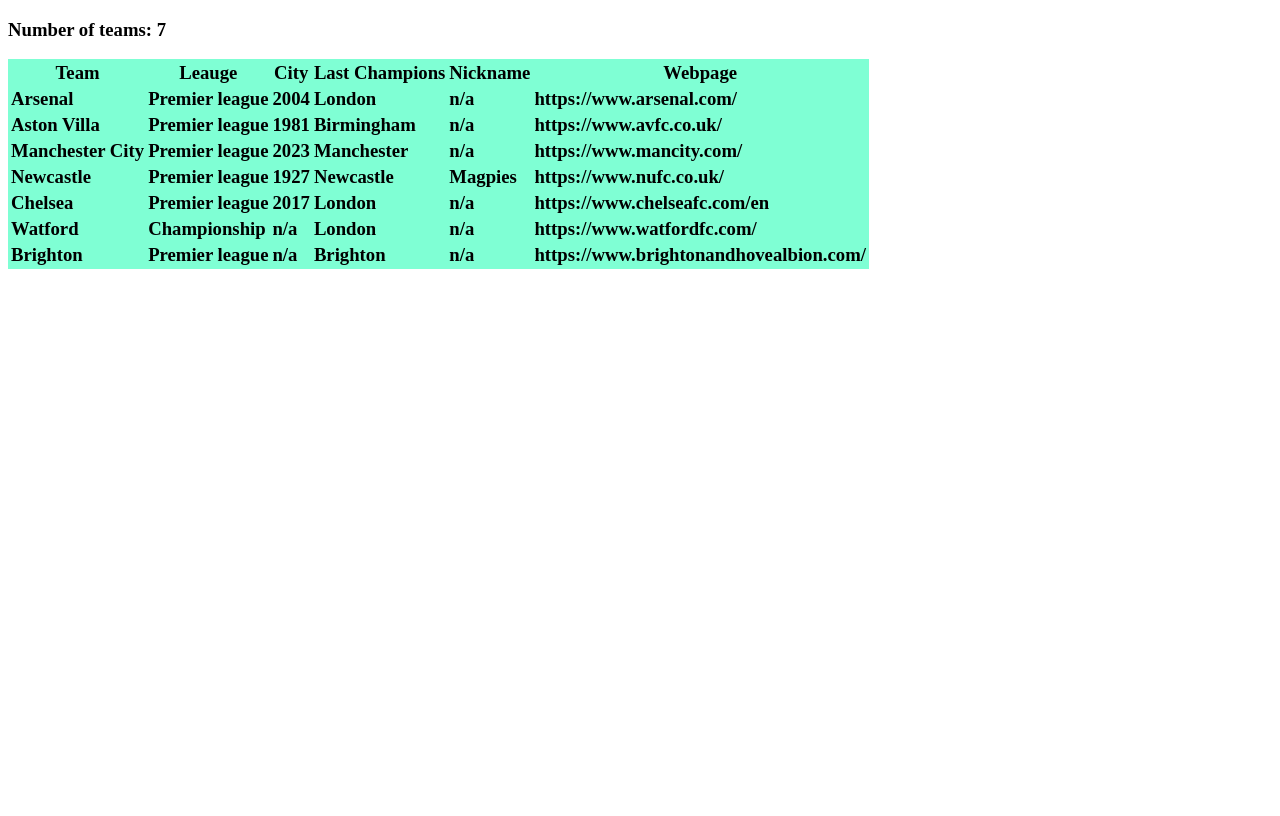
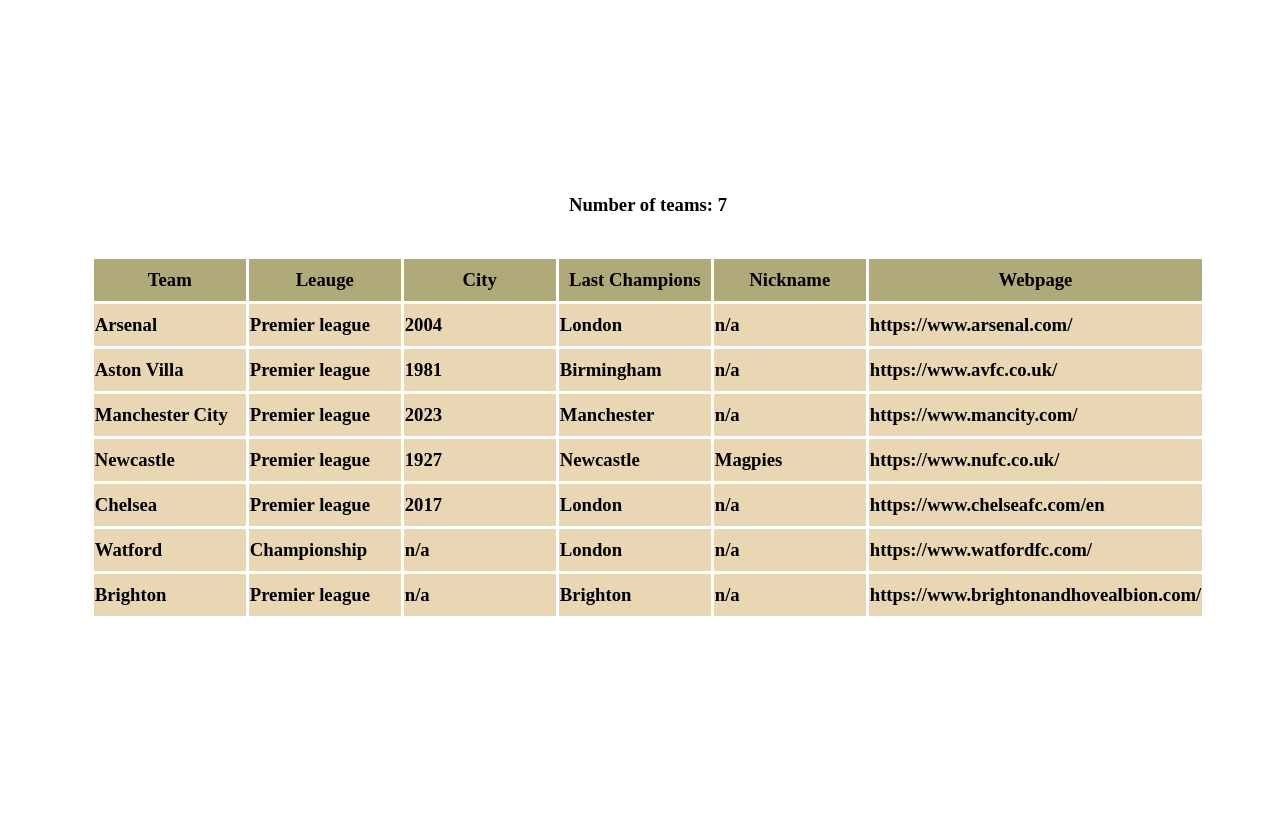
Before and after one commit to Fridish/Some-Teams, a PHP site: page / in a window 1280 px wide. Before the commit the page ends 269 px from the top, so only its background shows below. Run offline with PHP 8.4, Linux system fonts and the light colour scheme.

Commit message:
added styles to the css document

```diff
--- a/styles.css
+++ b/styles.css
@@ -1,7 +1,26 @@
+body {
+  display: flex;
+  width: 100%;
+  height: 100vh;
+  flex-direction: column;
+  justify-content: center;
+  align-items: center;
+}
+table,
+th,
+td {
+  border: 3px solid rgb(255, 255, 255);
+  margin: 3px;
+}
 table {
-  background-color: aquamarine;
+  background-color: rgb(233, 214, 179);
+  border-collapse: collapse;
 }
-tr {
-  border-color: rgb(25, 26, 27);
-  border-width: 2px;
+th,
+td {
+  height: 40px;
+  width: 150px;
 }
+th {
+  background-color: rgb(176, 170, 123);
+}
```
